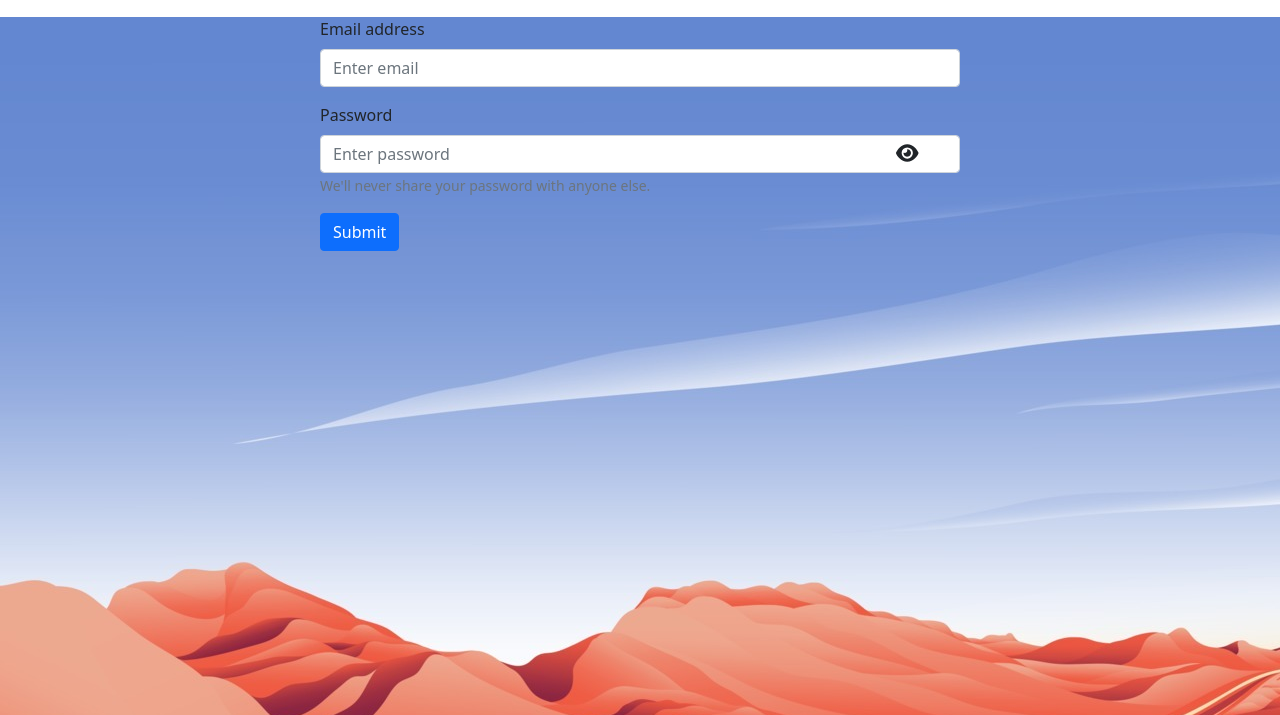
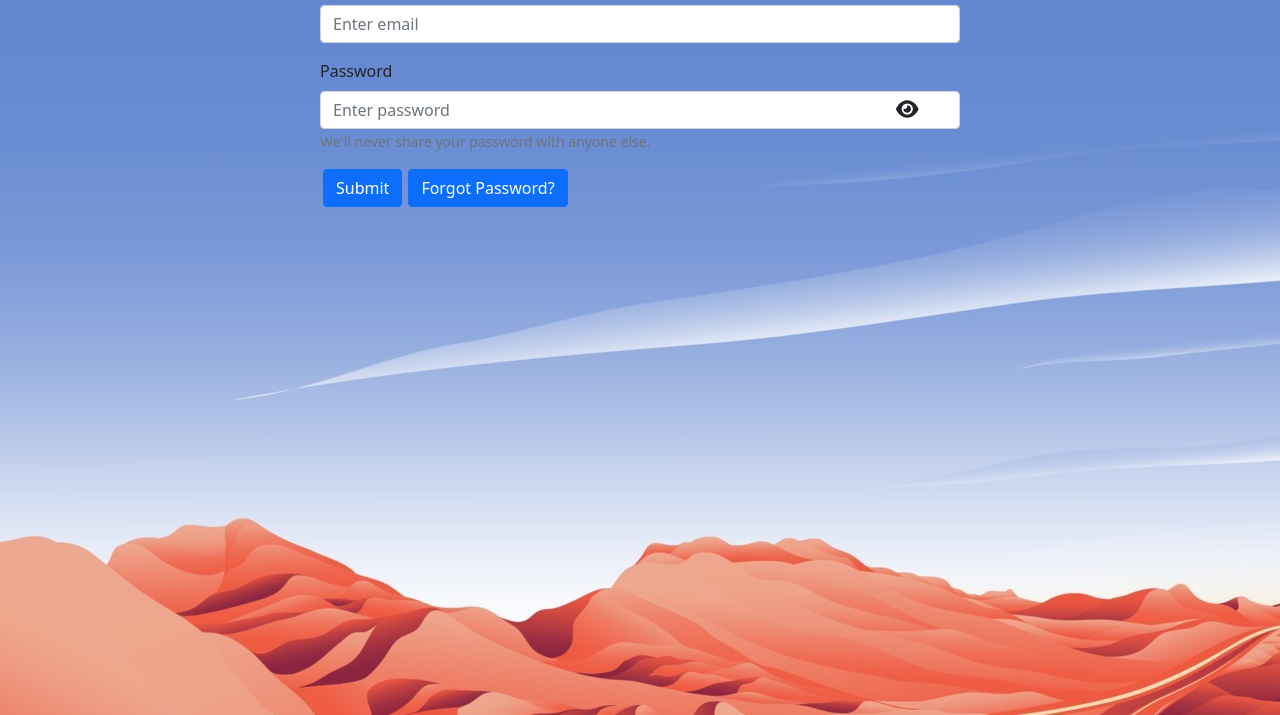
Before and after one commit to 4GeeksAcademy/xx-final-project, a React app: page /login in a window 1280 px wide. Shown: the part 85-800 px from the top of the page. Built offline with nearby package versions, Linux system fonts and the light colour scheme; no server answers.

Commit message:
Added Forgot Password Button, need functionality still

```diff
--- a/src/front/js/pages/login.js
+++ b/src/front/js/pages/login.js
@@ -21,7 +21,7 @@ export const Login = () => {
         <div className='background' style={{ backgroundImage: `url(${Background})`, width: "100%", height: "100vh"}}>
         <Form>
           <Form.Group
-            className="mt-5"
+            className="mt-1"
             controlId="formBasicEmail"
           >
             <Form.Label>
@@ -74,12 +74,16 @@ export const Login = () => {
             </Form.Text>
           </Form.Group>
           <Button
-            className="mt-3"
+            className="mt-3 submit-btn"
             variant="primary"
             type="submit"
           >
             Submit
           </Button>
+          <Button
+            className="mt-3 submit-btn"
+            variant="primary"
+          >Forgot Password?</Button>
         </Form>
         </div>
       );
--- a/src/front/styles/login.css
+++ b/src/front/styles/login.css
@@ -9,3 +9,8 @@ form {
     font-size: 1.25rem;
     cursor: pointer;
   }
+
+.submit-btn{
+    cursor: pointer;
+    margin: 3px;
+}
```
